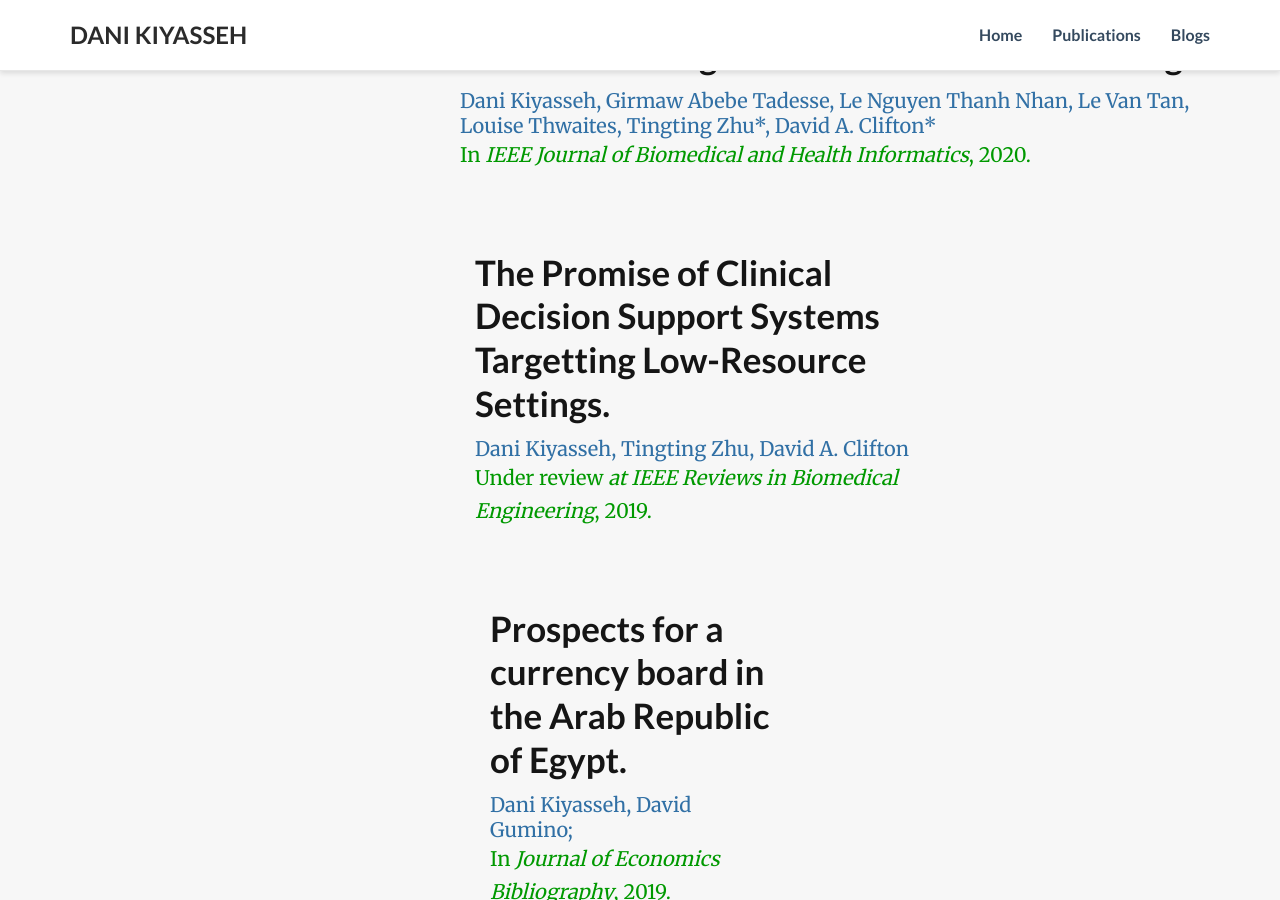
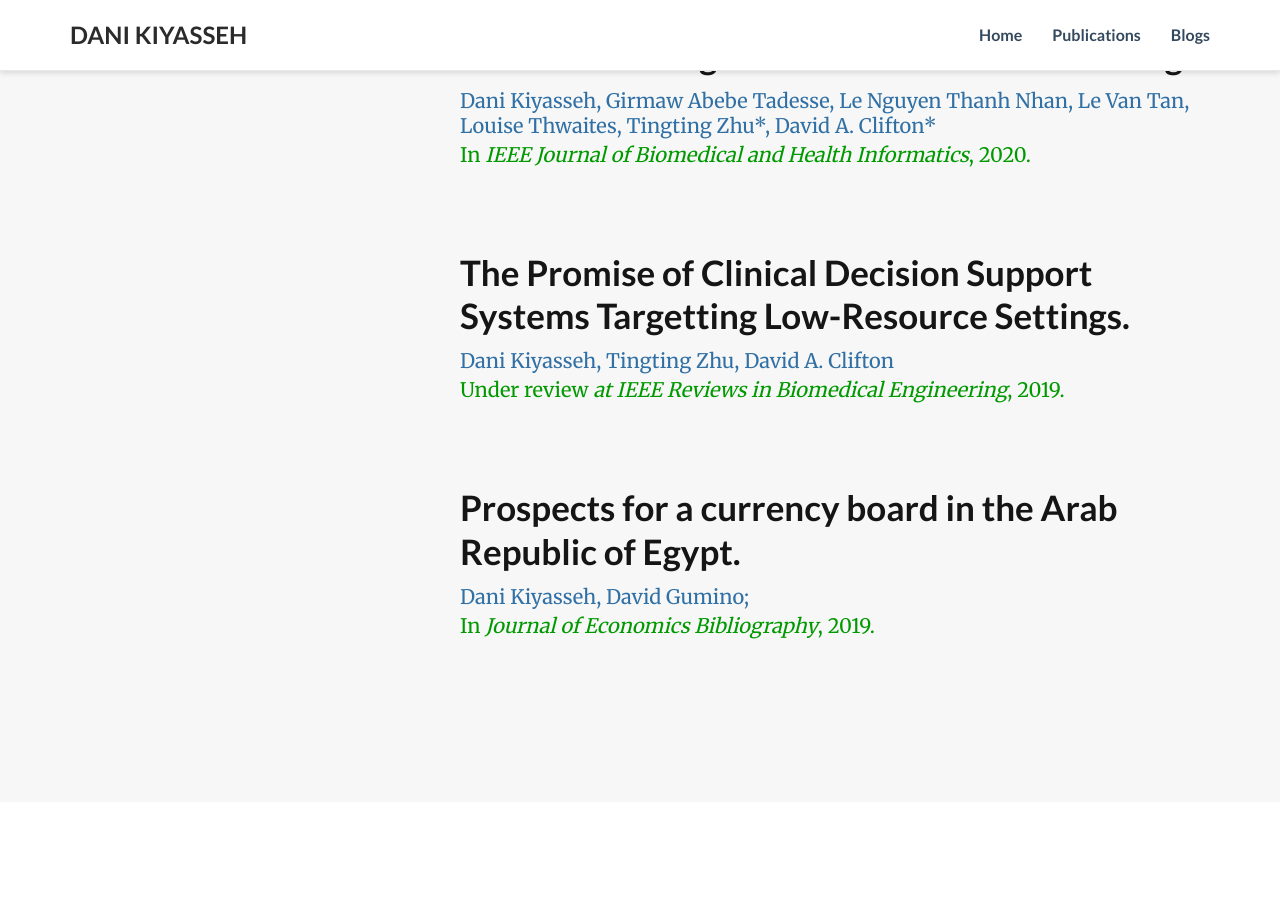
Before and after one commit to danikiyasseh/danikiyasseh.github.io, a Jekyll site: the page index.html, which Jekyll copies as it is, in a window 1280 px wide and 900 px high, scrolled down 1045 px. Built offline with Jekyll 4.4.1, drawn with Linux system fonts in a browser that asks for light colours; a style sheet for code colours, icons or effects is not loaded; after the commit the page ends 1847 px from its top, so only the background shows below that.

Commit message:
Update index.html

```diff
--- a/index.html
+++ b/index.html
@@ -232,7 +232,6 @@ title: Dani Kiyasseh
   </div>
 </div>
 
-  <div class="col-md-8">
         <div class="pub-list-item" itemscope itemtype="http://schema.org/CreativeWork">
   <div class="row">
 
@@ -275,7 +274,6 @@ title: Dani Kiyasseh
   </div>
 </div>
 
-  <div class="col-md-8">
         <div class="pub-list-item" itemscope itemtype="http://schema.org/CreativeWork">
   <div class="row">
 
```
